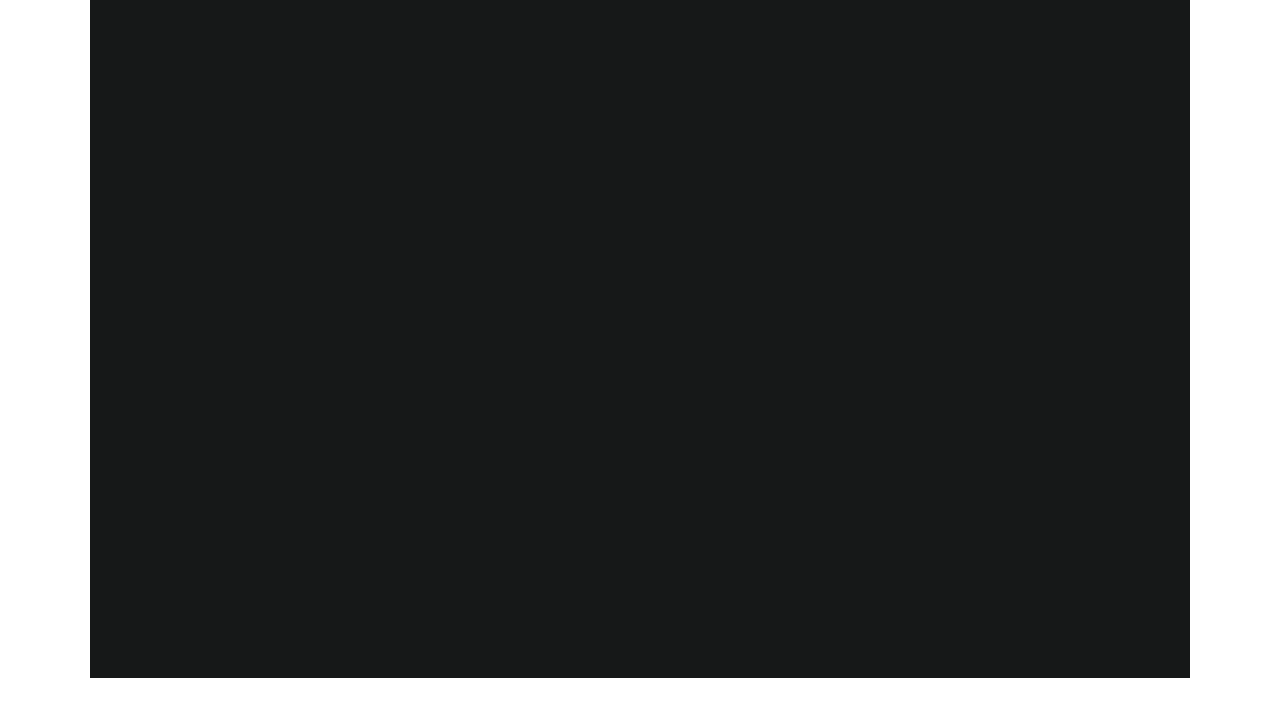
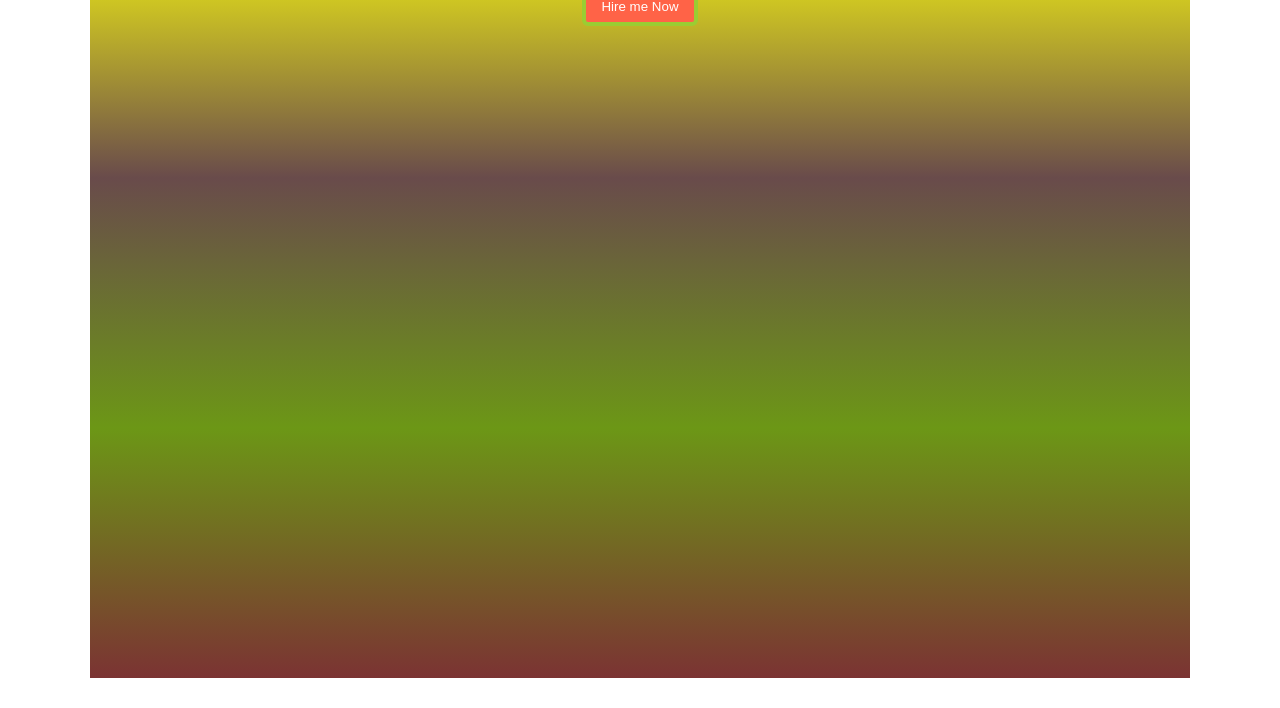
Before and after one commit to n-a-riyal/first-conceptual-, a plain HTML site: page index.html in a window 1280 px wide. Shown: the part 352-1060 px from the top of the page. Drawn offline with Linux system fonts and the light colour scheme.

Commit message:
backgroud

```diff
--- a/index.html
+++ b/index.html
@@ -11,6 +11,9 @@
 <body>
    <div id="heading-parent">
     <h1>I am New Programmer</h1>
+   <div class="btn-parent">
+    <button class="btn">Hire me Now</button>
+</div>
 
    </div>
 </body>
--- a/style.css
+++ b/style.css
@@ -11,9 +11,26 @@ h1{
     text-align: center;
 }
 #heading-parent{
-    background-color: rgb(22, 24, 24);
+    background-image:
+   linear-gradient(0deg,rgb(123, 51, 51),rgb(108, 151, 22),rgb(105, 75, 75),rgb(247, 247, 18),rgb(179, 31, 31)),
+   url(./images/pexels-goumbik-574070.jpg);
+   background-repeat: no-repeat;
+   background-size: cover;
     height: 600px;
     padding: 200px 0;
-    width: 1100px;
+    max-width: 1100px;
     margin: 30px auto;
 }
+.btn-parent{
+    text-align: center;
+}
+.btn{
+   background-color: tomato;
+   padding: 8px 15px;
+   border: 4px yellowgreen solid;
+   border-radius: 6px;
+
+   color: white;
+
+
+}
```
Also changed, not shown: images/pexels-goumbik-574070.jpg (added), images/pexels-photo-574071.gif (added).
